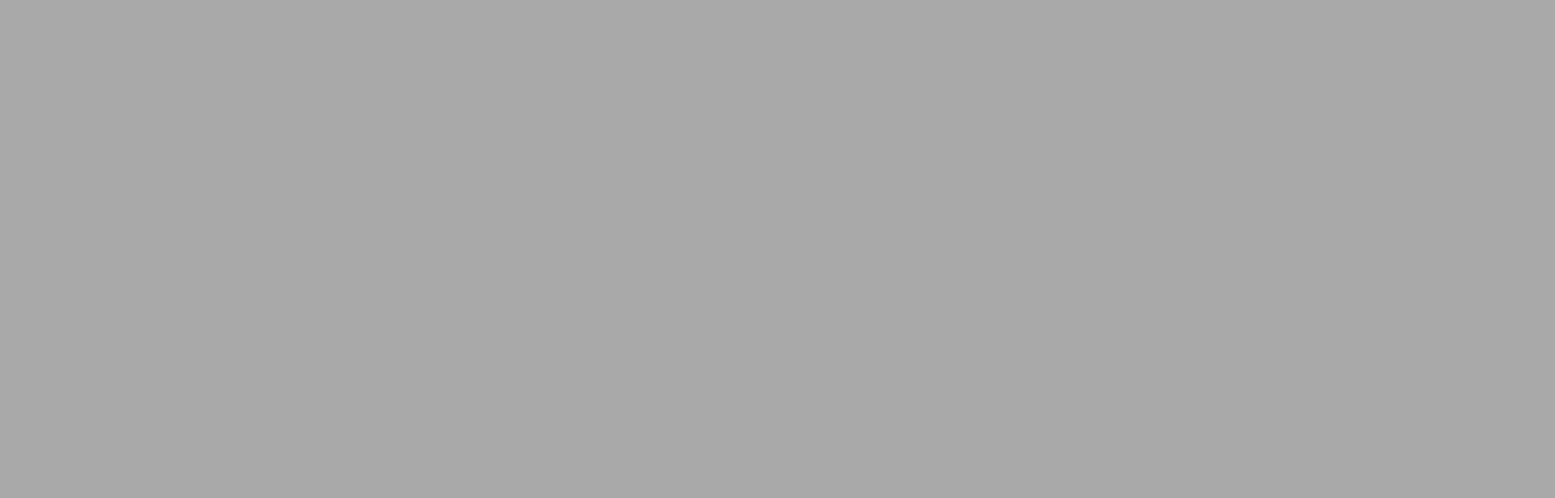
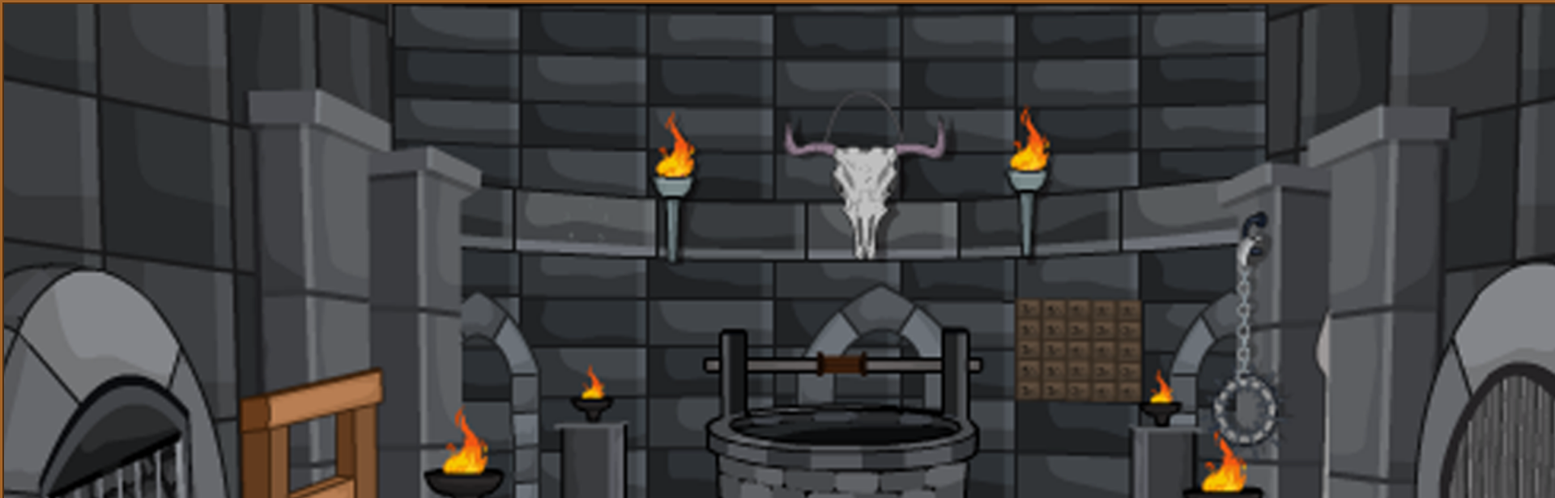
Before and after one commit to TSanfordGATech/Project3, a React (Create React App) app in the folder client/: page /office in a window 1280 px wide. Shown: the top 616 px of the page at 81% size, 1920 px wide, since content can reach past the window. Built offline with nearby package versions, Linux system fonts and the light colour scheme.

Commit message:
creating my room three - office dung

```diff
--- a/client/src/component/game3/src/scenes/Office/index.js
+++ b/client/src/component/game3/src/scenes/Office/index.js
@@ -1,5 +1,7 @@
 import React from "react";
 import { Link, Route } from "react-router-dom";
+import Row from "../../components/Row"
+import Col from "../../components/Col"
 import "./style.css";
 
 function Office(props) {
@@ -9,29 +11,12 @@ function Office(props) {
     Swal.fire("Uh oh! The desk is locked! Try to find the key.");
   }
 
-  return (
-    <div
-      className="page"
-      style={{
-        position: "relative",
-      }}
-    >
-      <Route
-        render={() =>
-          // need to render desk
-            <Link
-              to="/desk"
-              className="desk"
-              style={{
-                position: "absolute",
-                bottom: "150px",
-                right: "-12px",
-              }}
-            ></Link>
-        }
-      />
-    </div>
-  );
+return (
+  <div className="dung">
+    <div className="night-background">
+          </div>
+  </div>
+);
 }
 
 export default Office;
--- a/client/src/component/game3/src/scenes/Office/style.css
+++ b/client/src/component/game3/src/scenes/Office/style.css
@@ -1,11 +1,14 @@
-.deskPage {
-    background-image: url('../../images/desktop2.jpg');
+.dung {
+    background-image: url('../../images/dung.png');
     background-size: cover;
-    height: 850px;
-    width: 1024px;
+    height: 950px;
+    width: 2000px;
     border: 5px ridge rgb(165, 101, 42);
     margin: auto;
 }
+
+
+
 
 .desk {
     background-image: url('../../images/desk.png');
```
Also changed, not shown: client/src/component/game3/src/images/backdrop.jpg (added).
